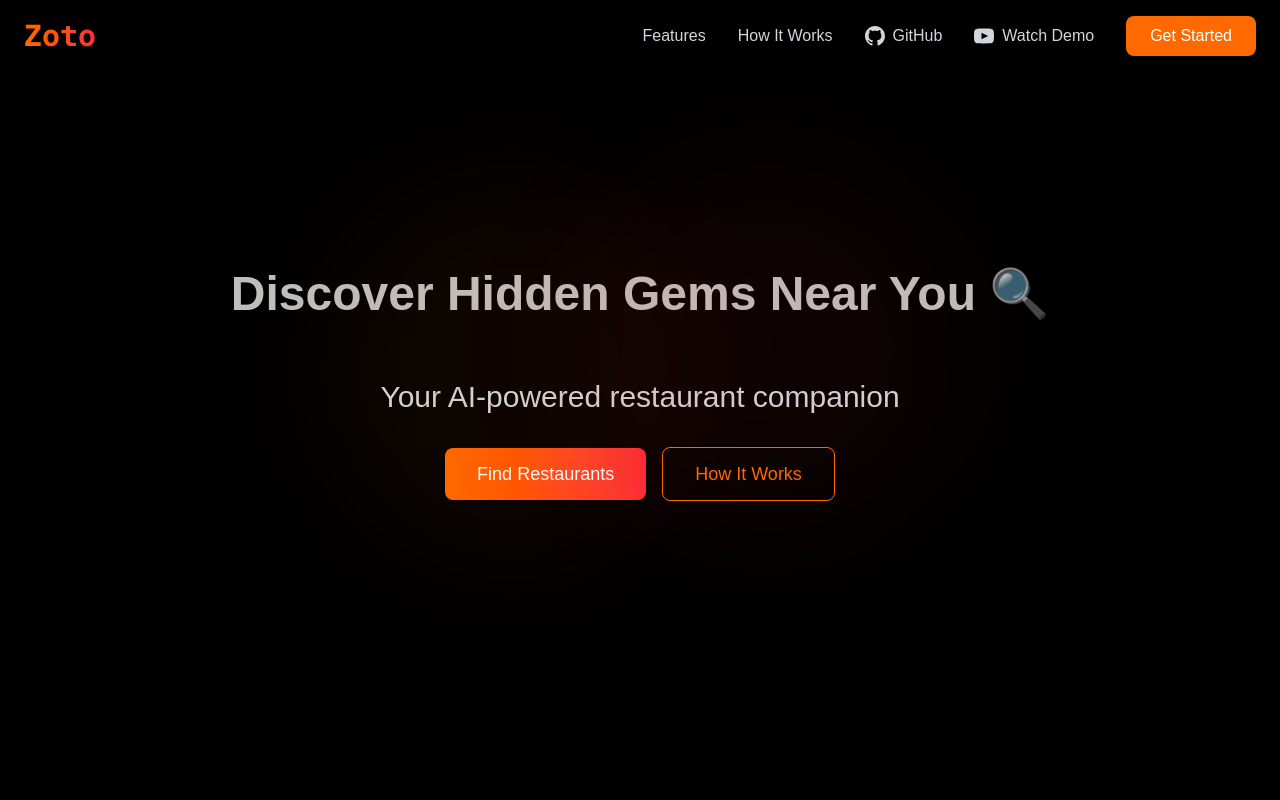
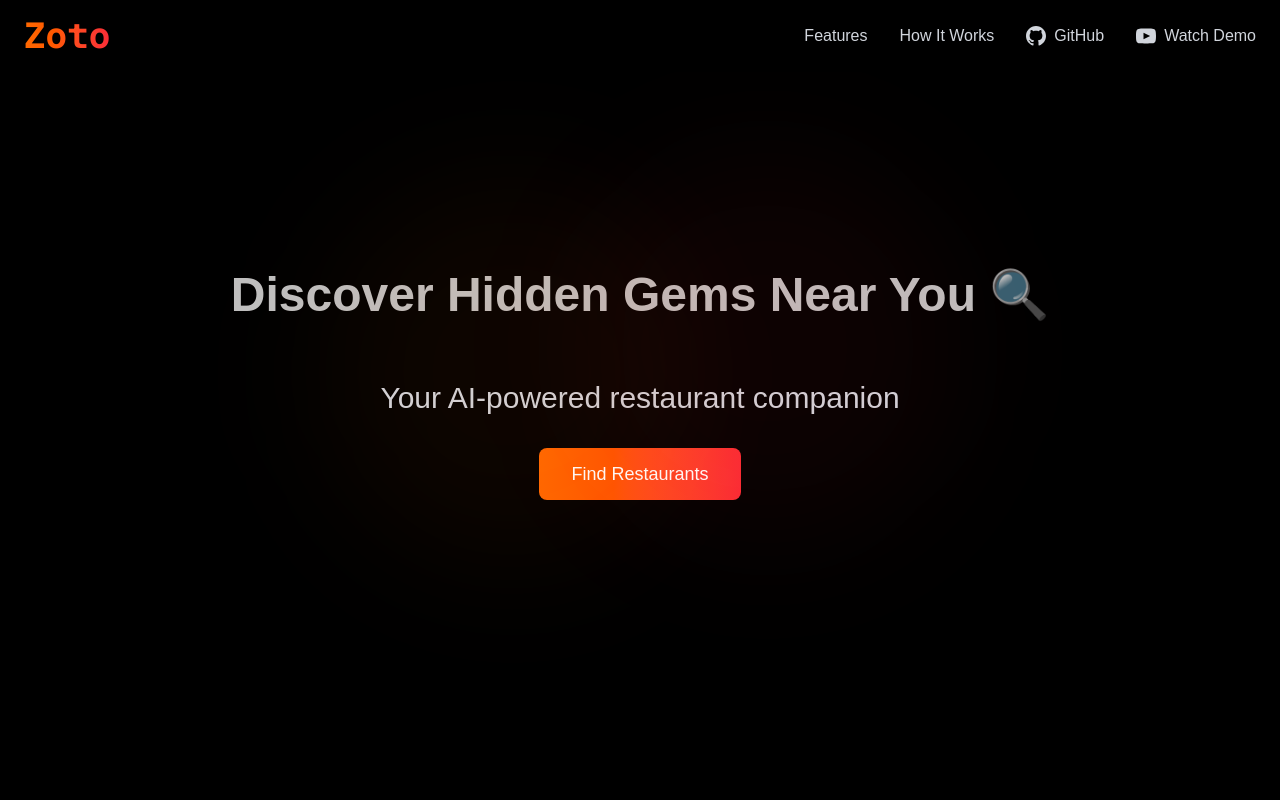
Before and after one commit to dodaa08/zoto-codecircuit, a Next.js app: page /pages/Landing in a window 1280 px wide. Shown: the top 800 px of the page. Built offline with nearby package versions, Linux system fonts and the light colour scheme.

Commit message:
removed the static features

```diff
--- a/app/components/Hero/page.tsx
+++ b/app/components/Hero/page.tsx
@@ -69,13 +69,13 @@ export default function Hero() {
                         >
                             Find Restaurants
                         </motion.button>
-                        <motion.button
+                        {/* <motion.button
                             whileHover={{ scale: 1.05 }}
                             whileTap={{ scale: 0.95 }}
                             className="border border-orange-500 text-orange-500 px-8 py-3 rounded-lg text-lg font-medium hover:bg-orange-500/10 transition-colors w-full md:w-auto"
                         >
                             How It Works
-                        </motion.button>
+                        </motion.button> */}
                     </div>
                 </motion.div>
             </div>
--- a/app/components/header/page.tsx
+++ b/app/components/header/page.tsx
@@ -23,7 +23,7 @@ export default function Header() {
             <nav className="container mx-auto px-6 py-4">
                 <div className="flex justify-between items-center">
                     {/* Logo */}
-                    <h1 className="text-3xl font-bold font-mono bg-gradient-to-r from-orange-500 to-red-500 text-transparent bg-clip-text">
+                    <h1 className="text-4xl font-bold font-mono bg-gradient-to-r from-orange-500 to-red-500 text-transparent bg-clip-text">
                         Zoto
                     </h1>
 
@@ -42,7 +42,7 @@ export default function Header() {
                             How It Works
                         </button>
                         <a
-                            href="https://github.com/yourusername/zoto"
+                            href="https://github.com/dodaa08/zoto-codecircuit"
                             target="_blank"
                             rel="noopener noreferrer"
                             className="flex items-center space-x-2 text-gray-300 hover:text-orange-500 transition-colors"
@@ -53,7 +53,7 @@ export default function Header() {
                             <span>GitHub</span>
                         </a>
                         <a
-                            href="https://youtube.com/watch?v=your-demo-video"
+                            href="/"
                             target="_blank"
                             rel="noopener noreferrer"
                             className="flex items-center space-x-2 text-gray-300 hover:text-orange-500 transition-colors"
@@ -63,9 +63,9 @@ export default function Header() {
                             </svg>
                             <span>Watch Demo</span>
                         </a>
-                        <button className="bg-orange-500 px-6 py-2 rounded-lg hover:bg-orange-600 transition-colors">
+                        {/* <button className="bg-orange-500 px-6 py-2 rounded-lg hover:bg-orange-600 transition-colors">
                             Get Started
-                        </button>
+                        </button> */}
                     </div>
 
                     {/* Mobile Menu Button */}
```
